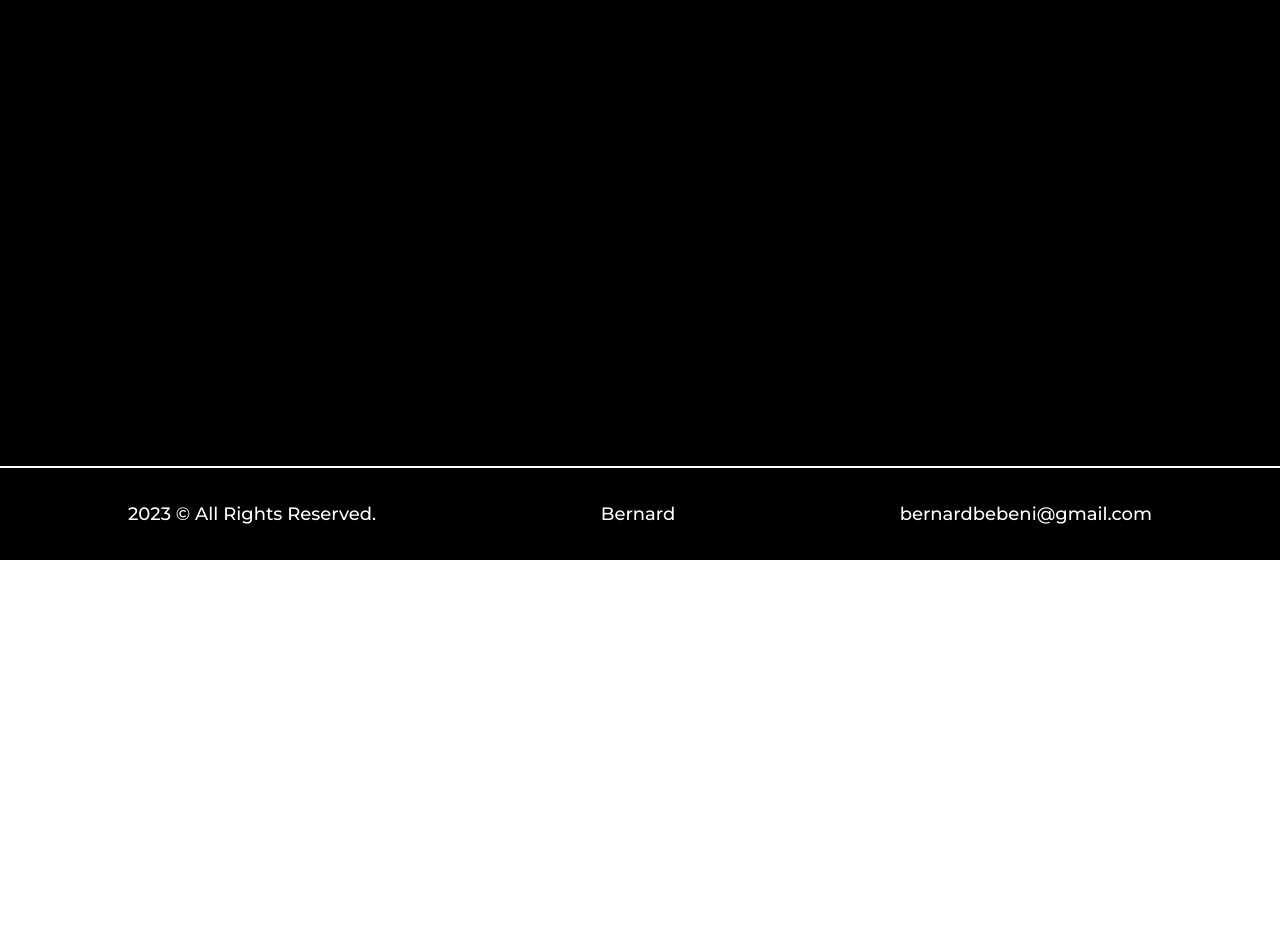
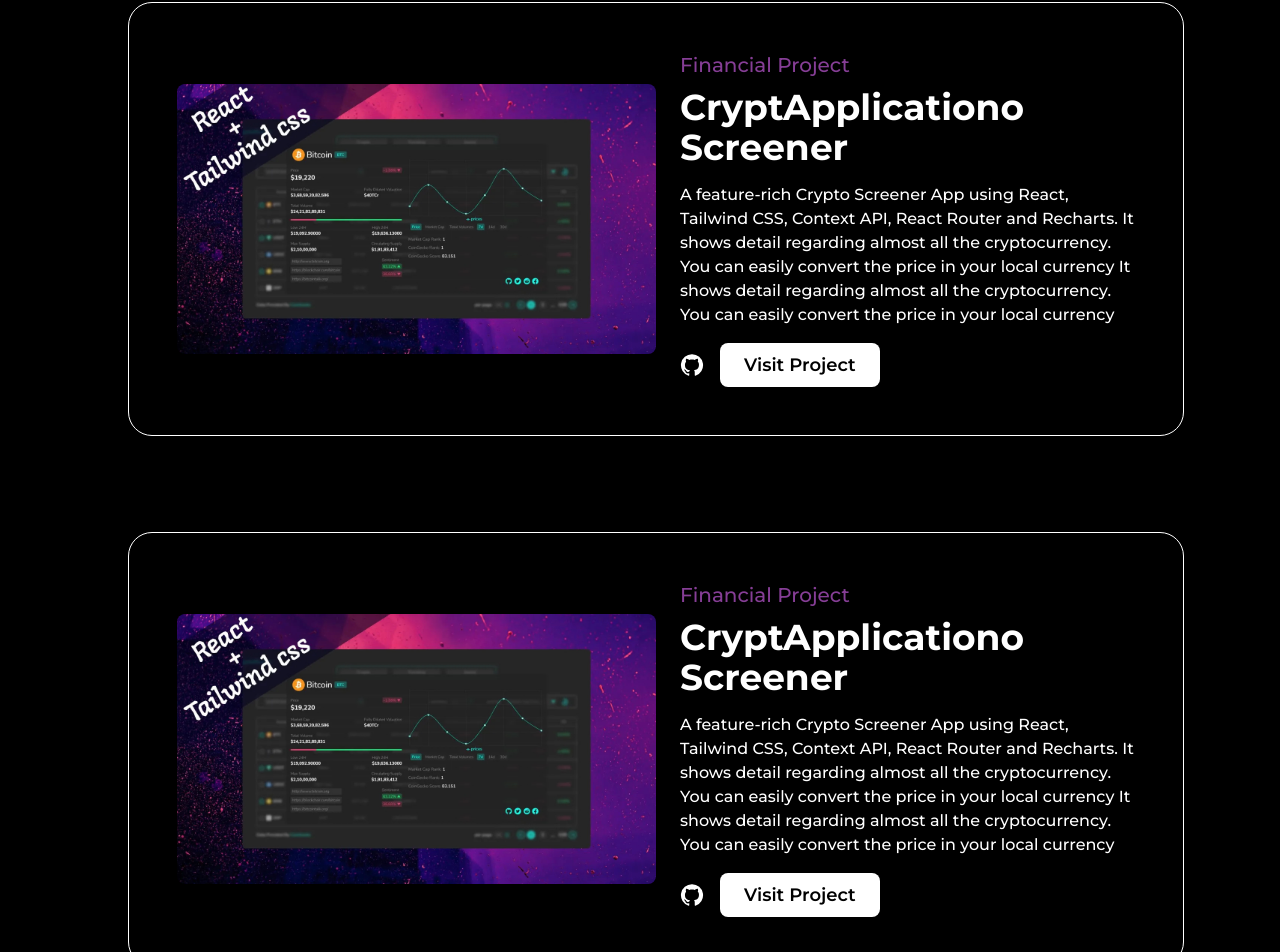
Before and after one commit to Bernard065/bernardbeben, a Next.js app: page /projects in a window 1280 px wide. Before the commit this address had no page. Shown: the part 442-1394 px from the top of the page. Before the commit the page ends 1002 px from the top, so only its background shows below. Built offline with nearby package versions, Linux system fonts and the light colour scheme.

Commit message:
creating project cards

```diff
--- a/src/components/Experience.js
+++ b/src/components/Experience.js
@@ -14,7 +14,7 @@
       <LiIcon />
       <h3 className="capitalize font-bold text-2xl">
         {position}&nbsp;
-        <a href={companyLink} target="-blank" className="text-primary capitalize">
+        <a href={companyLink} target="_blank" className="text-primary capitalize">
           @{company}
         </a>
       </h3>
--- /dev/null
+++ b/src/pages/projects.js
@@ -0,0 +1,102 @@
+import AnimatedText from '@/components/AnimatedText'
+import Layout from '@/components/Layout'
+import Head from 'next/head'
+import Image from 'next/image'
+import Link from 'next/link'
+import React from 'react'
+import GitHubIcon from '@mui/icons-material/GitHub';
+import project1 from '../../public/images/projects/crypto-screener-cover-image.jpg';
+
+const ProjectDetails = ({ type, title, summary, img, link, github }) => {
+    return (
+        <article className='w-full flex items-center justify-between rounded-3xl border border-solid border-white shadow-2xl text-white p-12'>
+            <Link
+                href={link}
+                target='_blank'
+                className='w-1/2 cursor-pointer overflow-hidden rounded-lg'
+            >
+                <Image src={img} alt={title} className='w-full  h-auto' />
+            </Link>
+            <div className='w-1/2 flex flex-col items-start justify-between pl-6'>
+                <span className='text-primary font-medium text-xl'>{type}</span>
+                <Link
+                    href={link}
+                    target='_blank'
+                    className='hover:underline underline-offset-2'
+                >
+                    <h2 className='my-2 w-full text-left text-4xl font-bold'>{title}</h2>
+                </Link>
+                <p className='my-2 font-medium text-white'>{summary}</p>
+                <div className='mt-2 flex items-center '>
+                    <Link href={github} target='_blank'>
+                        <GitHubIcon />
+                    </Link>
+                    <Link
+                        href={link}
+                        target='_blank'
+                        className='ml-4 rounded-lg bg-white text-black p-2 px-6 text-lg font-semibold'
+                    >
+                        Visit Project
+                    </Link>
+                </div>
+            </div>
+        </article>
+    )
+}
+
+const projects = () => {
+  return (
+    <>
+        <Head>
+            <title>Bernard | Projects Page</title>
+            <meta name='description' content='description' />
+        </Head>
+        <main className='w-full mb-16 flex flex-col items-center justify-center text-white'>
+            <Layout className='pt-16'>
+                <AnimatedText text=' Imagination Drives Innovation!' className='mb-16' />
+
+                <div className='grid grid-cols-12 gap-24'>
+                    <div className='col-span-12'>
+                        <ProjectDetails
+                            title='CryptApplicationo Screener '
+                            type='Financial Project'
+                            summary='A feature-rich Crypto Screener App using React, Tailwind CSS, Context API, React Router and Recharts.
+                            It shows detail regarding almost all the cryptocurrency. You can easily convert the price in your local currency
+                            It shows detail regarding almost all the cryptocurrency. You can easily convert the price in your local currency'
+                            img={project1}
+                            link='https://project3-link.com'
+                            github='https://github.com/project3-repo'
+                        />
+                    </div>
+                    <div className='col-span-12'>
+                        <ProjectDetails
+                            title='CryptApplicationo Screener '
+                            type='Financial Project'
+                            summary='A feature-rich Crypto Screener App using React, Tailwind CSS, Context API, React Router and Recharts.
+                            It shows detail regarding almost all the cryptocurrency. You can easily convert the price in your local currency
+                            It shows detail regarding almost all the cryptocurrency. You can easily convert the price in your local currency'
+                            img={project1}
+                            link='https://project3-link.com'
+                            github='https://github.com/project3-repo'
+                        />
+                    </div>
+                    <div className='col-span-12'>
+                        <ProjectDetails
+                            title='CryptApplicationo Screener '
+                            type='Financial Project'
+                            summary='A feature-rich Crypto Screener App using React, Tailwind CSS, Context API, React Router and Recharts.
+                            It shows detail regarding almost all the cryptocurrency. You can easily convert the price in your local currency
+                            It shows detail regarding almost all the cryptocurrency. You can easily convert the price in your local currency'
+                            img={project1}
+                            link='https://project3-link.com'
+                            github='https://github.com/project3-repo'
+                        />
+                    </div>
+                </div>
+            </Layout>
+        </main>
+    </>
+  )
+}
+
+export default projects
```
Also changed, not shown: public/All-Texts/pages.txt.
